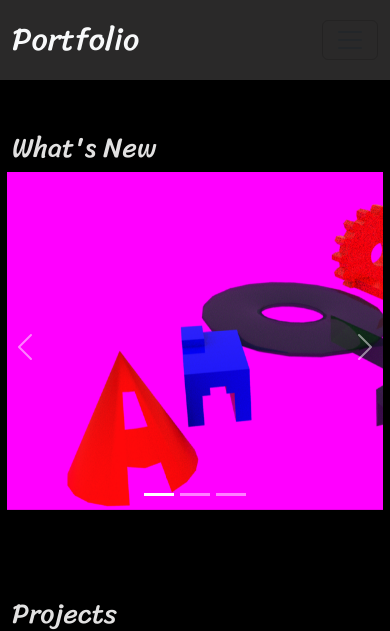
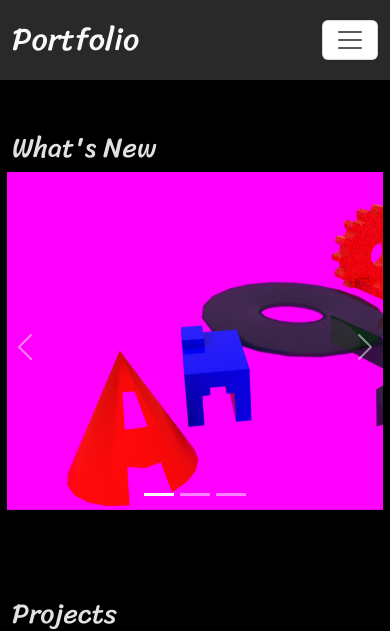
Before and after one commit to LazyBumFilmaker/DaysOff, a website: page index.html in a window 390 px wide. Shown: the top 631 px of the page. Drawn offline with nearby package versions, Linux system fonts and the light colour scheme; files that its build step writes are made by us from their sources.

Commit message:
Update index.html

```diff
--- a/index.html
+++ b/index.html
@@ -35,7 +35,7 @@
         <nav class="navbar navbar-expand-md bg-primary fixed-top">
             <div class="container-fluid">
                 <a class="navbar-brand text-light mb-0 me-4" style="font-size: 2rem;" href="#">Portfolio</a>
-                <button class="navbar-toggler" type="button" data-bs-toggle="collapse"
+                <button class="navbar-toggler bg-secondary" style="color: rgb(0, 135, 176);" type="button" data-bs-toggle="collapse"
                     data-bs-target="#navbarSupportedContent" aria-controls="navbarSupportedContent"
                     aria-expanded="false" aria-label="Toggle navigation">
                     <span class="navbar-toggler-icon"></span>
```
